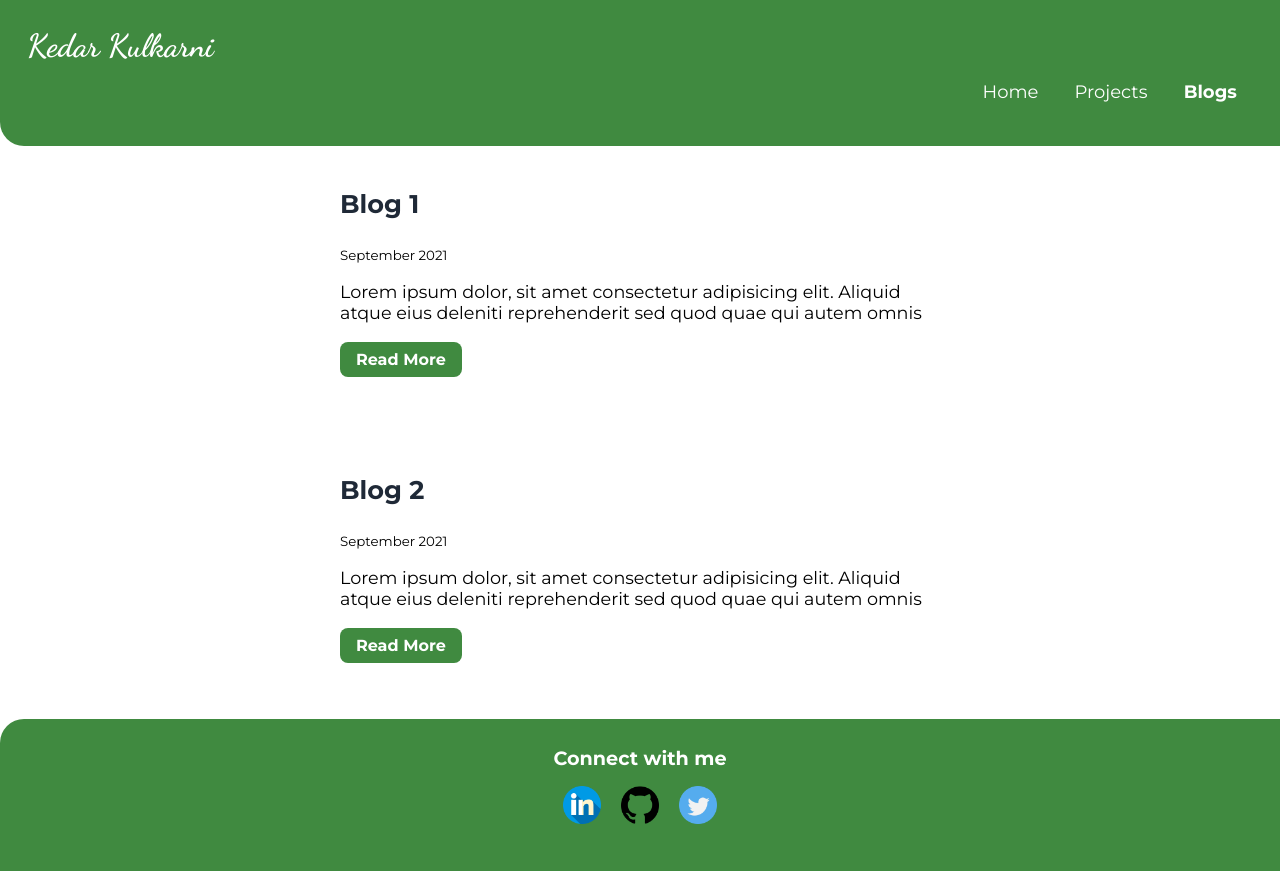
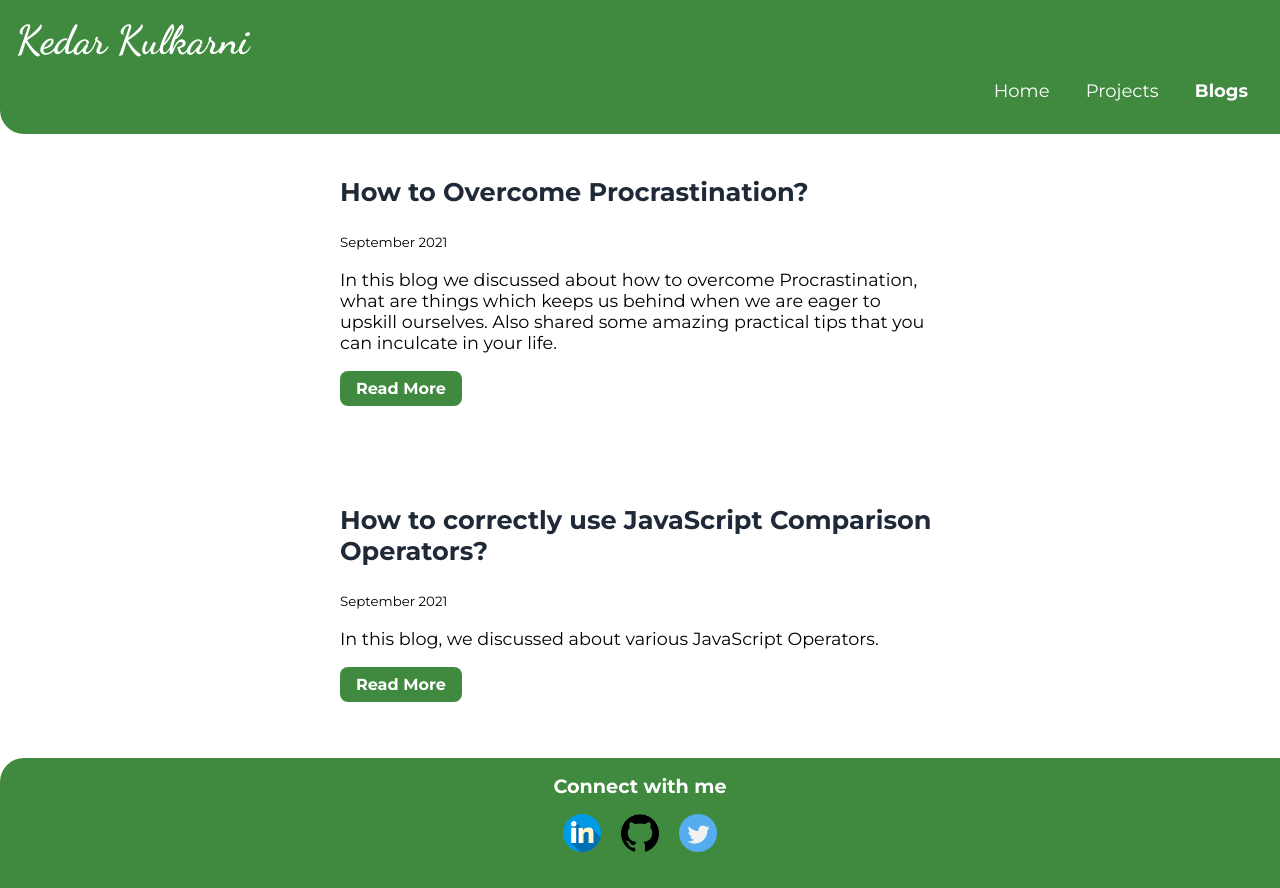
Before and after one commit to kedark152/kedarkulkarni-site, a plain HTML site: page blogs.html in a window 1280 px wide. Drawn offline with Linux system fonts and the light colour scheme.

Commit message:
feat: added blogs

```diff
--- a/blogs.html
+++ b/blogs.html
@@ -27,27 +27,38 @@
     <!-- Section-1 -->
     <section class="section">
       <div class="container-center">
-        <h3>Blog 1</h3>
+        <h3>How to Overcome Procrastination?</h3>
         <small>September 2021</small>
         <p class="section-para">
-          Lorem ipsum dolor, sit amet consectetur adipisicing elit. Aliquid
-          atque eius deleniti reprehenderit sed quod quae qui autem omnis
+          In this blog we discussed about how to overcome Procrastination, what
+          are things which keeps us behind when we are eager to upskill
+          ourselves. Also shared some amazing practical tips that you can
+          inculcate in your life.
         </p>
 
-        <a class="link link-primary" target="“_blank”">Read More</a>
+        <a
+          class="link link-primary"
+          href="https://kedark152.hashnode.dev/overcome-procrastination"
+          target="“_blank”"
+          >Read More</a
+        >
       </div>
     </section>
     <!-- Section-2 -->
     <section class="section">
       <div class="container-center">
-        <h3>Blog 2</h3>
+        <h3>How to correctly use JavaScript Comparison Operators?</h3>
         <small>September 2021</small>
         <p class="section-para">
-          Lorem ipsum dolor, sit amet consectetur adipisicing elit. Aliquid
-          atque eius deleniti reprehenderit sed quod quae qui autem omnis
+          In this blog, we discussed about various JavaScript Operators.
         </p>
 
-        <a class="link link-primary" target="“_blank”">Read More</a>
+        <a
+          class="link link-primary"
+          href="https://kedark152.hashnode.dev/javascript-comparison-operators"
+          target="“_blank”"
+          >Read More</a
+        >
       </div>
     </section>
 
--- a/styles.css
+++ b/styles.css
@@ -59,12 +59,13 @@ list-style: none;
 .navigation{
     background-color: var(--primary-color);
     color: white;
-    padding: 1.7rem;
+    padding: 1rem;
     border-bottom-left-radius: 1.5rem;
+
 }
 .navigation .nav-brand{
     font-weight: bold;
-    font-size: 2rem;
+    font-size: 2.5rem;
     font-family: "Dancing Script";
 
 }
@@ -127,7 +128,7 @@ list-style: none;
 /* Footer */
 .footer{
     background-color: var(--primary-color);
-    padding: 1.7rem;
+    padding: 1rem;
     border-top-left-radius: 1.5rem;
     color: white;
 
```
Also changed, not shown: index.html (+1 -1 lines).
